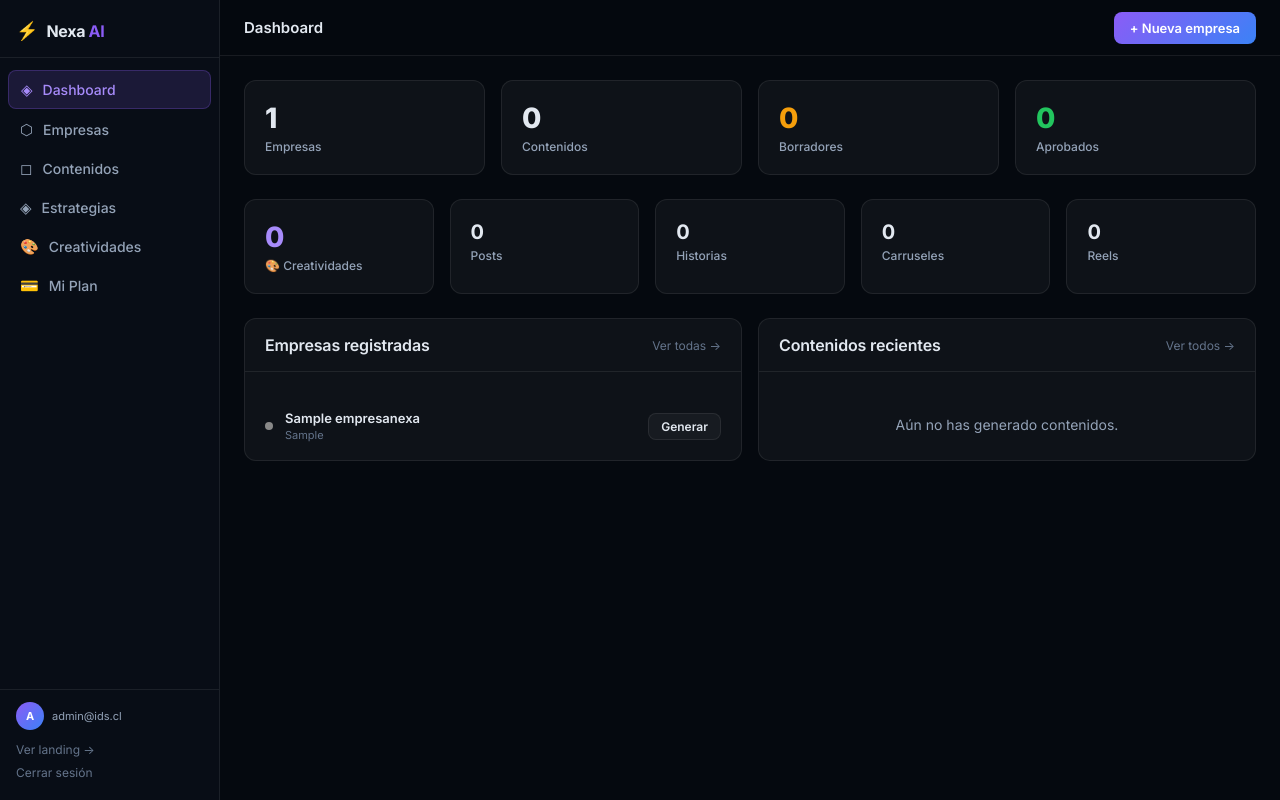
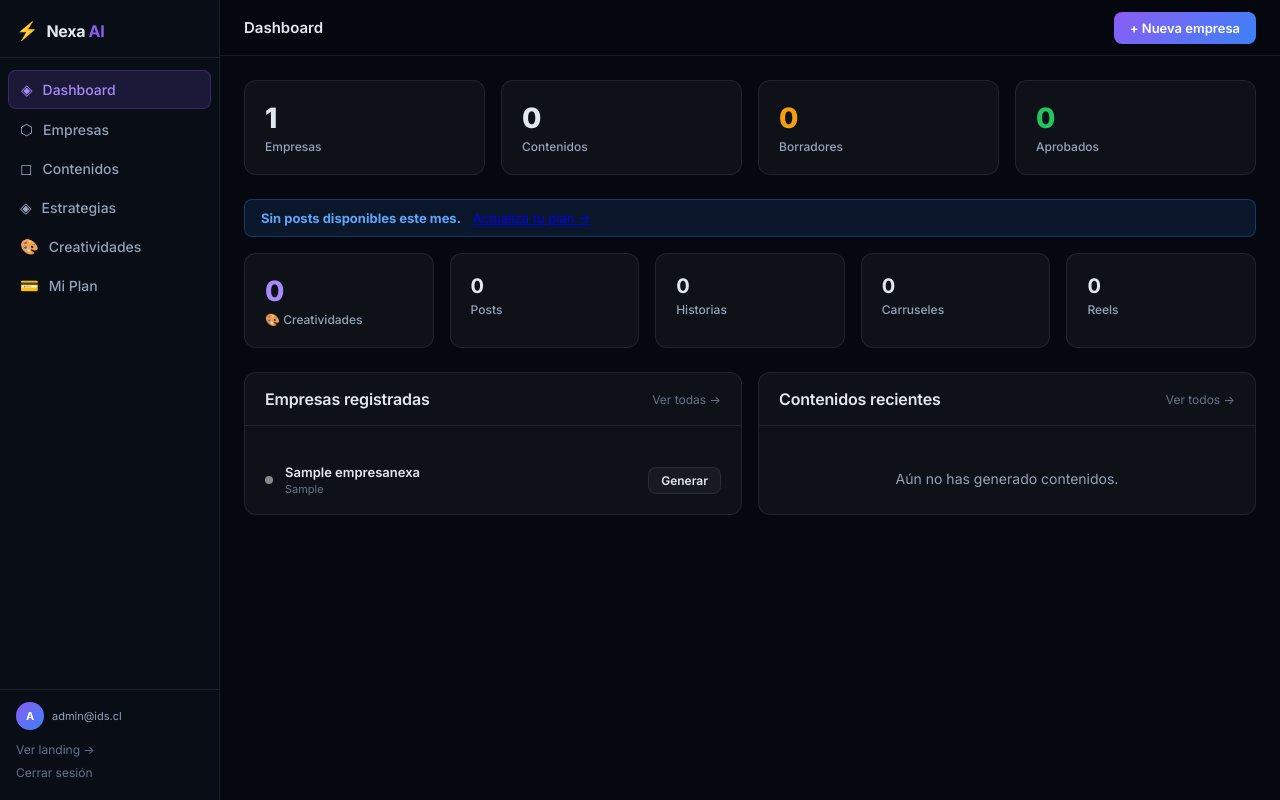
Before and after one commit to cmoscoso25/idsdigital, a Django app: page /nexa/app/ in a window 1280 px wide. Run offline with Django 5.2, Linux system fonts and the light colour scheme; a user stored in the database is signed in; data comes from the database, SQL or seed files in the repository; tables that the repository leaves empty hold one stand-in row (values such as "Sample post"); data that the repository does not hold is empty.

Commit message:
feat(nexa): aplicar límites de suscripción en generación de contenido
generar() y generar_contenido_mes() verifican sub.puede_generar antes de crear
ContenidoGenerado y llaman sub.registrar_generacion() tras cada creación.
generar_contenido_mes redirige a billing si posts_disponibles < total del lote.
Dashboard muestra banner de alerta cuando quedan 3 posts o menos.
subscription disponible en contexto de generar.html y dashboard.html.

Co-Authored-By: Claude Sonnet 4.6 <noreply@anthropic.com>

```diff
--- a/nexa/views.py
+++ b/nexa/views.py
@@ -2,6 +2,19 @@ from django.contrib import messages
 from django.contrib.auth.decorators import login_required
 from django.shortcuts import render, get_object_or_404, redirect
 from django.utils import timezone
+
+from billing.models import Subscription
+
+
+def _subscription(user):
+    sub, _ = Subscription.objects.get_or_create(
+        usuario=user,
+        defaults={
+            "estado": Subscription.TRIAL,
+            "trial_fin": timezone.now() + timezone.timedelta(days=14),
+        },
+    )
+    return sub
 
 from .models import EmpresaNexa, MemoriaMarca, ContenidoGenerado, EstrategiaMensual, CreatividadInstagram, EstiloVisualInstagram
 from .forms import EmpresaNexaForm, MemoriaMarcaForm, GenerarContenidoForm, GenerarEstrategiaForm
@@ -16,6 +29,7 @@ def dashboard(request):
     qs_empresas   = EmpresaNexa.objects.filter(usuario=request.user)
     qs_contenidos = ContenidoGenerado.objects.filter(empresa__usuario=request.user)
     qs_creatividades = CreatividadInstagram.objects.filter(contenido__empresa__usuario=request.user)
+    sub = _subscription(request.user)
     return render(request, "nexa/dashboard.html", {
         "total_empresas":       qs_empresas.count(),
         "total_contenidos":     qs_contenidos.count(),
@@ -28,6 +42,7 @@ def dashboard(request):
         "creatividades_reel":   qs_creatividades.filter(tipo="reel").count(),
         "contenidos_recientes": qs_contenidos.select_related("empresa")[:6],
         "empresas":             qs_empresas[:6],
+        "subscription":         sub,
     })
 
 
@@ -87,7 +102,17 @@ def memoria_editar(request, pk):
 def generar(request, pk):
     empresa = get_object_or_404(EmpresaNexa, pk=pk, usuario=request.user)
     memoria = getattr(empresa, "memoria_marca", None)
+    sub = _subscription(request.user)
+
     if request.method == "POST":
+        if not sub.puede_generar:
+            messages.error(
+                request,
+                f"Alcanzaste el límite de {sub._limite_posts()} posts este mes. "
+                "Actualiza tu plan para continuar generando contenido.",
+            )
+            return redirect("billing:dashboard")
+
         form = GenerarContenidoForm(request.POST)
         if form.is_valid():
             resultado = generar_contenido(
@@ -107,6 +132,7 @@ def generar(request, pk):
                 estructura_json=resultado["estructura_json"],
                 estado="borrador",
             )
+            sub.registrar_generacion()
             return redirect("nexa:contenido_detalle", pk=contenido.pk)
     else:
         form = GenerarContenidoForm()
@@ -114,6 +140,7 @@ def generar(request, pk):
         "form": form,
         "empresa": empresa,
         "memoria": memoria,
+        "subscription": sub,
     })
 
 
@@ -212,42 +239,58 @@ def estrategia_detalle(request, pk):
 
 @login_required
 def generar_contenido_mes(request, pk):
-    """Genera automáticamente todos los contenidos del calendario mensual."""
     estrategia = get_object_or_404(
         EstrategiaMensual, pk=pk, empresa__usuario=request.user
     )
     if request.method != "POST":
         return redirect("nexa:estrategia_detalle", pk=pk)
 
+    sub = _subscription(request.user)
+
     empresa = estrategia.empresa
     memoria = getattr(empresa, "memoria_marca", None)
     cal = estrategia.calendario_json
+
+    publicaciones = [
+        (semana, pub)
+        for semana in cal.get("semanas", [])
+        for pub in semana.get("publicaciones", [])
+    ]
+    total_a_generar = len(publicaciones)
+
+    if sub.posts_disponibles < total_a_generar:
+        messages.error(
+            request,
+            f"Necesitas {total_a_generar} posts pero solo tienes {sub.posts_disponibles} disponibles "
+            f"este mes. Actualiza tu plan o espera al próximo ciclo.",
+        )
+        return redirect("billing:dashboard")
+
     creados = 0
-
-    for semana in cal.get("semanas", []):
-        for pub in semana.get("publicaciones", []):
-            resultado = generar_contenido_completo(
-                empresa=empresa,
-                memoria_marca=memoria,
-                tipo_contenido=pub["tipo"],
-                pilar=pub["pilar"],
-                objetivo=pub.get("objetivo_pieza", pub.get("descripcion", pub["pilar"])),
-                semana=semana["semana"],
-                tema=pub.get("tema", pub["pilar"]),
-                enfoque=pub.get("enfoque", ""),
-            )
-            ContenidoGenerado.objects.create(
-                empresa=empresa,
-                estrategia=estrategia,
-                tipo_contenido=pub["tipo"],
-                titulo=resultado["titulo"],
-                copy=resultado["copy"],
-                hashtags=resultado["hashtags"],
-                cta=resultado["cta"],
-                estructura_json=resultado["estructura_json"],
-                estado="borrador",
-            )
-            creados += 1
+    for semana, pub in publicaciones:
+        resultado = generar_contenido_completo(
+            empresa=empresa,
+            memoria_marca=memoria,
+            tipo_contenido=pub["tipo"],
+            pilar=pub["pilar"],
+            objetivo=pub.get("objetivo_pieza", pub.get("descripcion", pub["pilar"])),
+            semana=semana["semana"],
+            tema=pub.get("tema", pub["pilar"]),
+            enfoque=pub.get("enfoque", ""),
+        )
+        ContenidoGenerado.objects.create(
+            empresa=empresa,
+            estrategia=estrategia,
+            tipo_contenido=pub["tipo"],
+            titulo=resultado["titulo"],
+            copy=resultado["copy"],
+            hashtags=resultado["hashtags"],
+            cta=resultado["cta"],
+            estructura_json=resultado["estructura_json"],
+            estado="borrador",
+        )
+        sub.registrar_generacion()
+        creados += 1
 
     mes = cal.get("mes", "este mes")
     messages.success(request, f"Se generaron {creados} contenidos para {mes}.")
--- a/templates/nexa/dashboard.html
+++ b/templates/nexa/dashboard.html
@@ -26,6 +26,19 @@
     <span class="nxa-kpi-label">Aprobados</span>
   </div>
 </div>
+
+<!-- Banner de cuota si está cerca del límite o agotada -->
+{% if not subscription.puede_generar %}
+<div class="nxa-alert nxa-alert--warning" style="margin-bottom:1rem;">
+  <strong>Sin posts disponibles este mes.</strong>
+  <a href="{% url 'billing:dashboard' %}" style="margin-left:.5rem;">Actualiza tu plan →</a>
+</div>
+{% elif subscription.posts_disponibles <= 3 %}
+<div class="nxa-alert nxa-alert--warning" style="margin-bottom:1rem;">
+  Solo te quedan <strong>{{ subscription.posts_disponibles }} posts</strong> este mes.
+  <a href="{% url 'billing:dashboard' %}" style="margin-left:.5rem;">Ver planes →</a>
+</div>
+{% endif %}
 
 <!-- KPIs creatividades fila 2 -->
 <div class="nxa-kpi-row nxa-kpi-row--creatividades">
```
